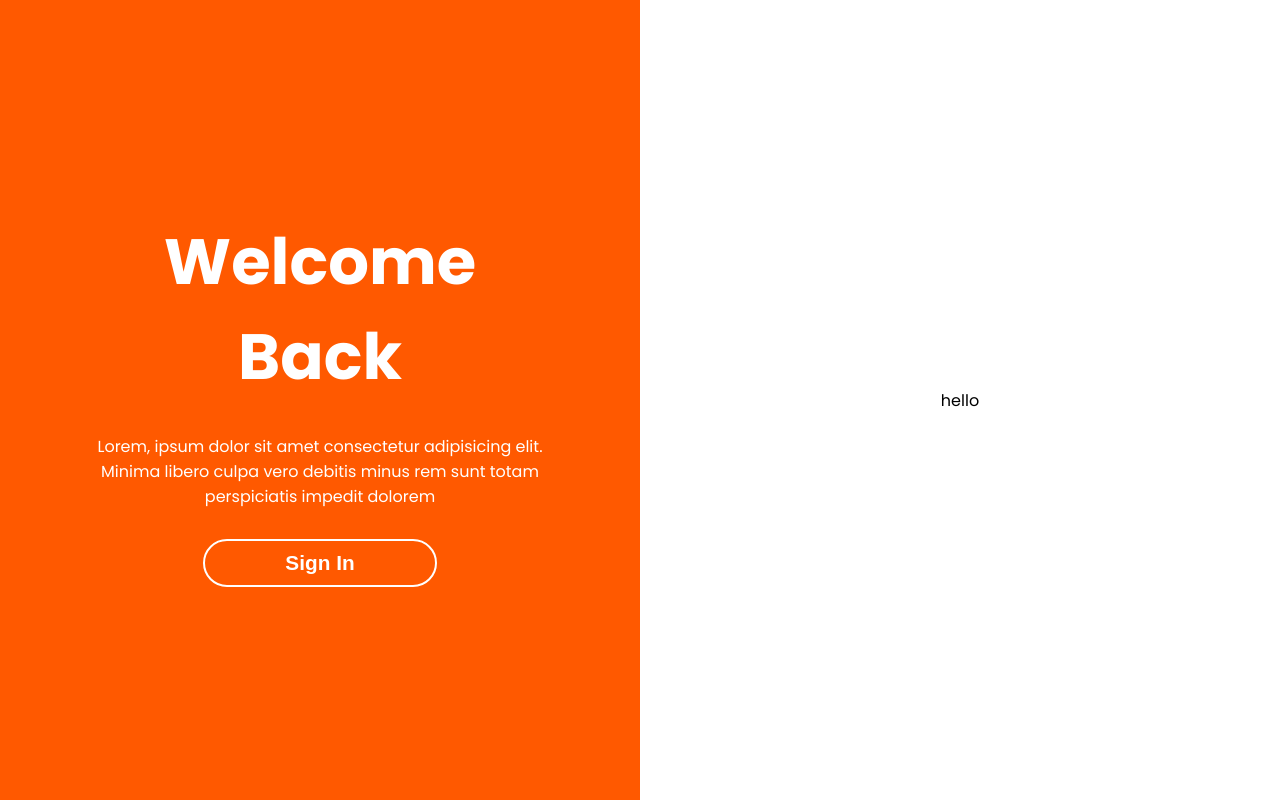
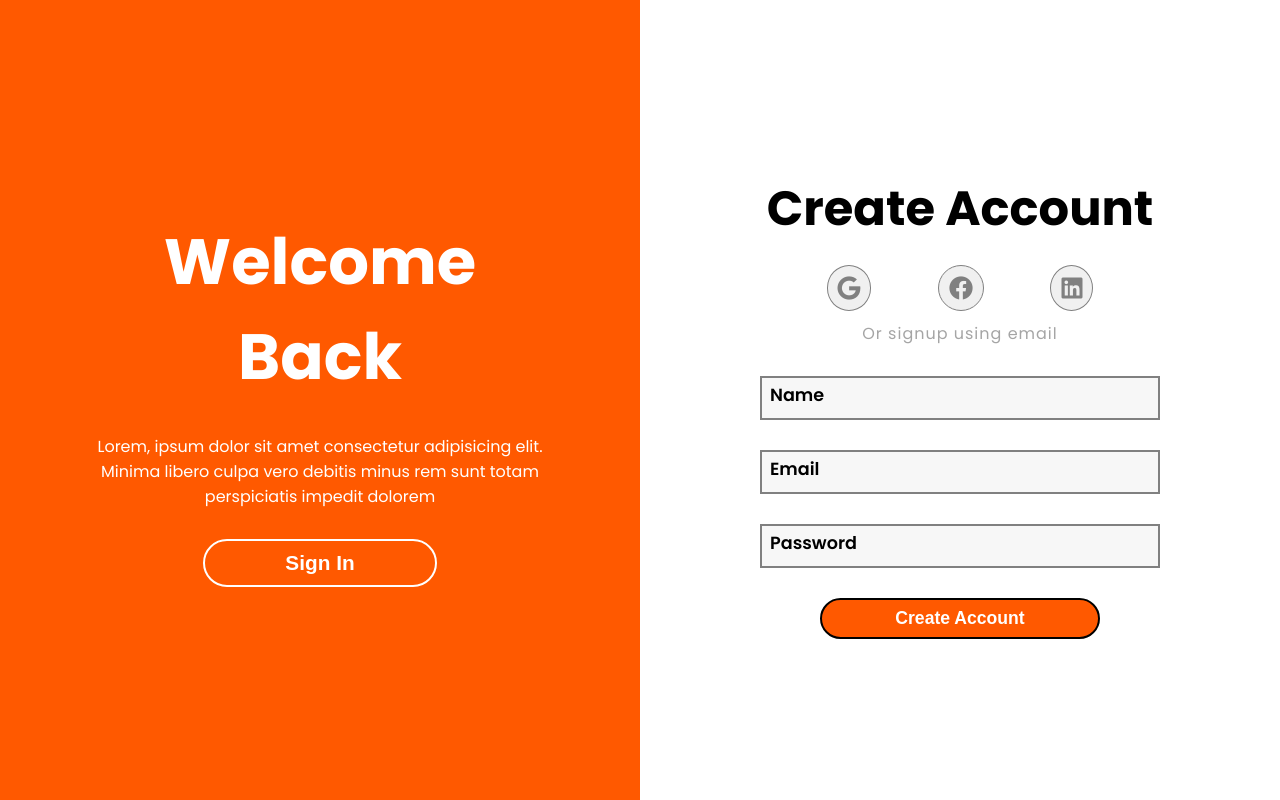
Before and after one commit to sahil-kumar-dev/50_DAYS_50_PROJECTS, a plain HTML site: page 10-LOGIN_PAGE/index.html in a window 1280 px wide. Drawn offline with Linux system fonts and the light colour scheme.

Commit message:
almost done

```diff
--- a/10-LOGIN_PAGE/index.html
+++ b/10-LOGIN_PAGE/index.html
@@ -4,7 +4,10 @@
 <head>
 	<meta charset="UTF-8">
 	<meta name="viewport" content="width=device-width, initial-scale=1.0">
-	<link href="https://fonts.googleapis.com/css2?family=Poppins:ital,wght@0,400;0,600;0,700;0,800;0,900;1,900&display=swap" rel="stylesheet">
+	<link
+		href="https://fonts.googleapis.com/css2?family=Poppins:ital,wght@0,400;0,600;0,700;0,800;0,900;1,900&display=swap"
+		rel="stylesheet">
+	<link rel="stylesheet" href="https://cdnjs.cloudflare.com/ajax/libs/font-awesome/6.4.2/css/all.min.css">
 	<title>Document</title>
 </head>
 <style>
@@ -25,7 +28,7 @@
 	}
 
 	.background {
-		background:linear-gradient(to right,#ff5900,#ff5900) ;
+		background: linear-gradient(to right, #ff5900, #ff5900);
 		height: 100vh;
 		width: 50%;
 		position: absolute;
@@ -36,7 +39,7 @@
 
 	.left-50 {
 		left: 50%;
-		background:linear-gradient(180deg,#ff5900,rgb(255, 0, 0));
+		background: linear-gradient(180deg, #ff5900, rgb(255, 0, 0));
 	}
 
 
@@ -79,6 +82,7 @@
 		margin: 30px 0;
 	}
 
+
 	.btn {
 		background-color: transparent;
 		padding: 10px 80px;
@@ -87,6 +91,83 @@
 		font-size: 1.3rem;
 		color: white;
 		font-weight: bold;
+	}
+
+	.signup-form,.signin-form{
+		z-index: -101;;
+	}
+
+	.logos{
+		display: flex;
+		justify-content: space-evenly;
+		font-size: 1.5rem;
+	}
+
+	.logos i{
+		background-color: red;
+		padding: 10px;
+		border-radius: 50%;
+		background-color:rgb(240, 240, 240);
+		color: gray;
+		border: 1px solid gray;
+	}
+
+	form {
+		width: 100%;
+	}
+
+	.form-container {
+		display: flex;
+		position: relative;
+		width: 400px;
+		margin: 30px 0;
+		text-align: center;
+	}
+
+	.form-container input {
+		width: 100%;
+		font-size: 1.3rem;
+		padding: 8px 10px;
+		background-color: rgb(247, 247, 247);
+		border: 2px solid gray;
+		outline: none;
+	}
+
+	.form-container label {
+		position: absolute;
+		left: 10px;
+		top: 6px;
+		transition: 0.3s linear;
+		color: black;
+		font-weight: 600;
+		font-size: 1.1rem;
+	}
+
+	.form-container input:focus {
+		background-color: white;
+	}
+
+	.form-container input:focus~label,
+	.form-container input:valid~label {
+		top: -20px;
+		font-size: 0.9rem;
+		left: 8px;
+	}
+
+	.btn-create{
+		width: 70%;
+		text-align: center;
+		padding: 8px;
+		background-color: transparent;
+		border: 2px solid #000000;
+		background-color: #ff5900;
+		color: white;
+		font-weight: bold;
+		font-size: 1.1rem;
+		border-radius: 30px;
+		position: absolute;
+		left: 50%;
+		transform: translate(-50%);
 	}
 
 	.right-0 {
@@ -109,6 +190,35 @@
 					sunt totam perspiciatis impedit dolorem</p>
 				<button class="signin-btn btn">Sign In</button>
 			</div>
+			<div class="signin-form">
+				<h1 style="font-size: 3rem; margin-bottom: 20px;">Sign In</h1>
+				<div class="logos">
+					<div class="">
+						<i class="fa-brands fa-google"></i>
+					</div>
+					<div class="">
+						<i class="fa-brands fa-facebook"></i>
+					</div>
+					<div class="">
+						<i class="fa-brands fa-linkedin"></i>
+					</div>
+				</div>
+				<p style="margin-top: 10px; color: #a5a5a5; letter-spacing: 1px;">Or signin using email</p>
+				<form action="">
+					<div class="form-container">
+						<input type="text" id="email" required>
+						<label for="email">Email</label>
+					</div>
+					<div class="form-container">
+						<input type="password" id="password" required>
+						<label for="Password">Password</label>
+					</div>
+					<p style="margin-top: 10px; color: #a5a5a5; letter-spacing: 1px; text-align: right;">Forgot Password ?</p>
+					<div class="form-container">
+						<button class="btn-create">Sign In</button>
+					</div>
+				</form>
+			</div>
 		</div>
 		<div class="right">
 			<div class="content-signUp">
@@ -117,7 +227,38 @@
 					sunt totam perspiciatis impedit !</p>
 				<button class="signup-btn btn">Sign Up</button>
 			</div>
-			hello
+			<div class="signup-form">
+				<h1 style="font-size: 3rem; margin-bottom: 20px;">Create Account</h1>
+				<div class="logos">
+					<div class="">
+						<i class="fa-brands fa-google"></i>
+					</div>
+					<div class="">
+						<i class="fa-brands fa-facebook"></i>
+					</div>
+					<div class="">
+						<i class="fa-brands fa-linkedin"></i>
+					</div>
+				</div>
+				<p style="margin-top: 10px; color: #a5a5a5; letter-spacing: 1px;">Or signup using email</p>
+				<form action="">
+					<div class="form-container">
+						<input type="text" id="name" required>
+						<label for="name">Name</label>
+					</div>
+					<div class="form-container">
+						<input type="text" id="email" required>
+						<label for="email">Email</label>
+					</div>
+					<div class="form-container">
+						<input type="password" id="password" required>
+						<label for="Password">Password</label>
+					</div>
+					<div class="form-container">
+						<button class="btn-create">Create Account</button>
+					</div>
+				</form>
+			</div>
 		</div>
 		<div class="background"></div>
 	</div>
```
